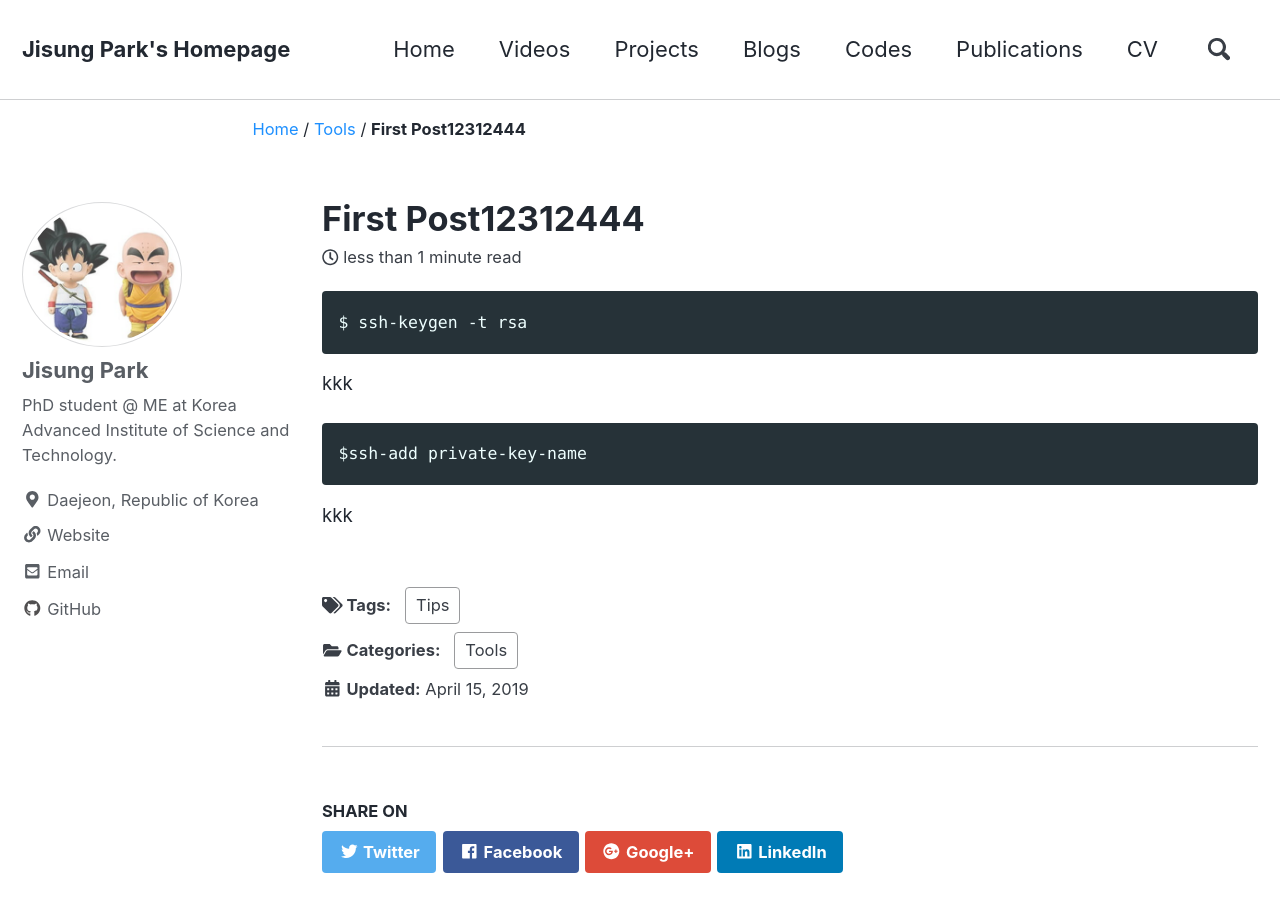
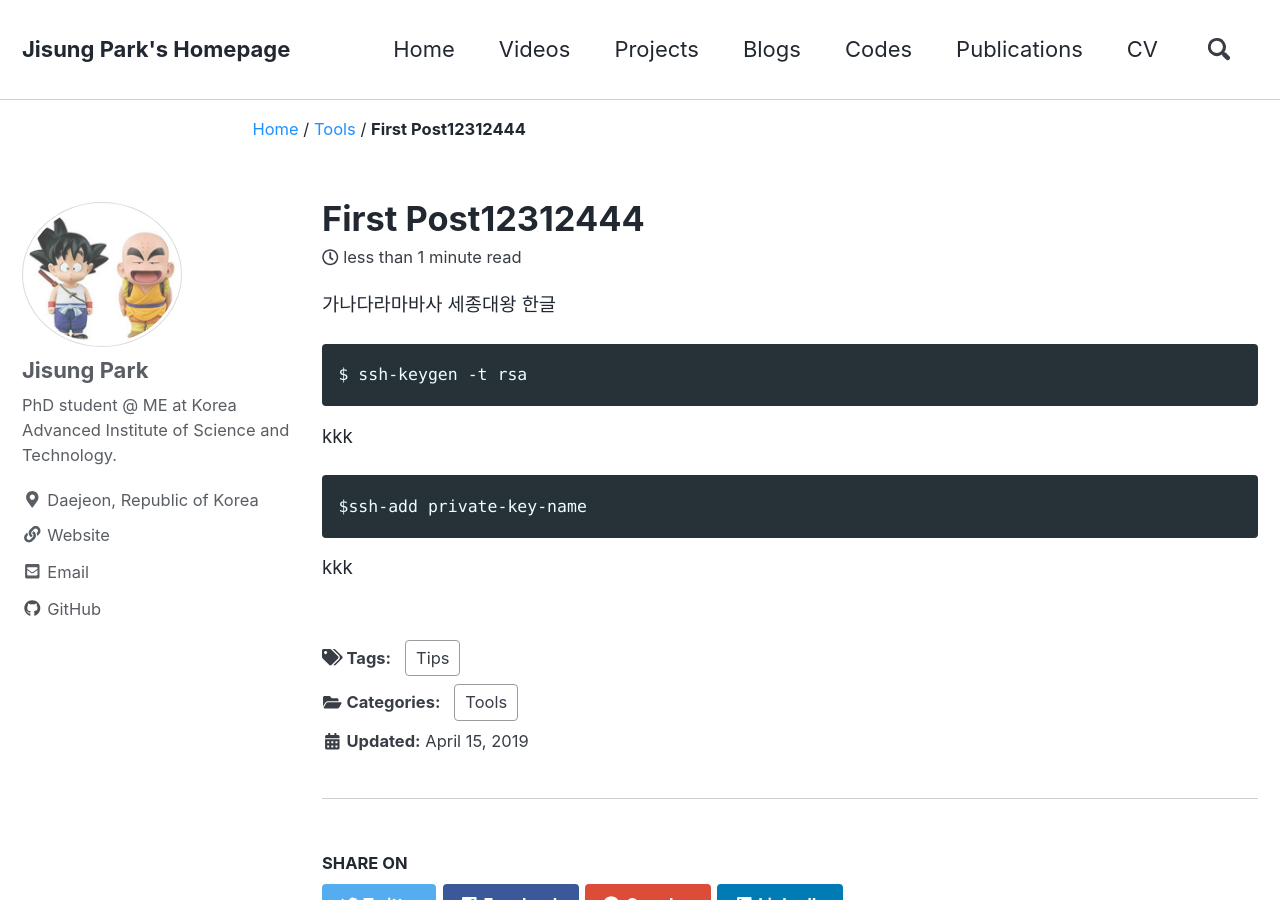
Before and after one commit to tesschin/kaist-jisungpark.github.io, a Jekyll site: the page built from _posts/2019-04-15-first-post12312444.md, in a window 1280 px wide and 900 px high. Built offline with Jekyll 4.4.1, drawn with Linux system fonts in a browser that asks for light colours; nearby versions of some CDN libraries.

Commit message:
Update 2019-04-15-first-post12312444.md

````diff
--- a/_posts/2019-04-15-first-post12312444.md
+++ b/_posts/2019-04-15-first-post12312444.md
@@ -7,7 +7,7 @@ tags:
   - Tips
 ---
 
-
+가나다라마바사 세종대왕 한글
 
 ```
 $ ssh-keygen -t rsa
````
